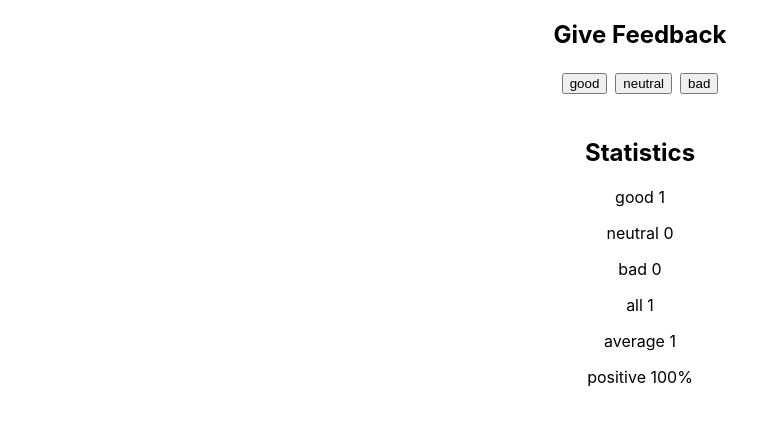
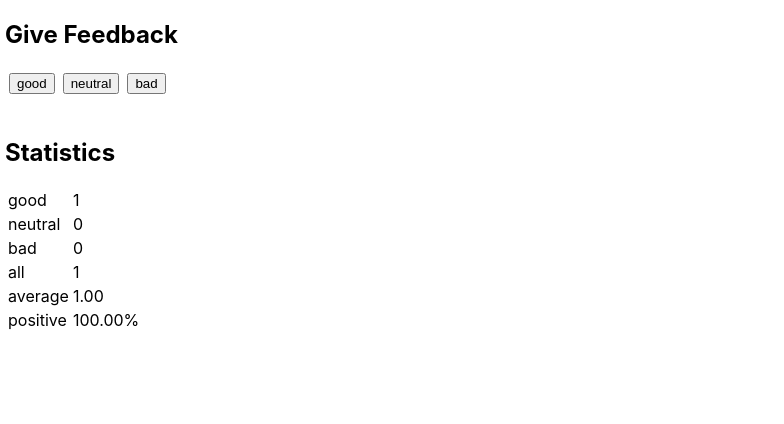
Before and after one commit to kcselm/fullstack_javascript, a React (Create React App) app in the folder week1/unicafe/: page / in a window 1280 px wide. Both pictures are taken after a click on the button "good". Shown: the top 424 px of the page, without its empty margins (0-784 px from the left). Built offline with nearby package versions, Linux system fonts and the light colour scheme.

Commit message:
step 6, display statistics as table

```diff
--- a/week1/unicafe/src/App.css
+++ b/week1/unicafe/src/App.css
@@ -1,32 +1,8 @@
 .App {
-  text-align: center;
+  /* text-align: center; */
+  margin: 5px;
 }
 
-.App-logo {
-  height: 40vmin;
-  pointer-events: none;
-}
-
-@media (prefers-reduced-motion: no-preference) {
-  .App-logo {
-    animation: App-logo-spin infinite 20s linear;
-  }
-}
-
-.App-header {
-  background-color: #282c34;
-  min-height: 100vh;
-  display: flex;
-  flex-direction: column;
-  align-items: center;
-  justify-content: center;
-  font-size: calc(10px + 2vmin);
-  color: white;
-}
-
-.App-link {
-  color: #61dafb;
-}
 
 .buttonRow {
   display: inline-block;
@@ -35,12 +11,3 @@
 button {
   margin: 4px;
 }
-
-@keyframes App-logo-spin {
-  from {
-    transform: rotate(0deg);
-  }
-  to {
-    transform: rotate(360deg);
-  }
-}
--- a/week1/unicafe/src/App.js
+++ b/week1/unicafe/src/App.js
@@ -25,10 +25,10 @@ function App() {
 
   let allClicks = good + neutral + bad
 
-  let average = (good - bad) / allClicks
+  let average = ((good - bad) / allClicks).toFixed(2)
   if (isNaN(average)) {average = 0}
 
-  let positive = (good / allClicks) * 100
+  let positive = ((good / allClicks) * 100).toFixed(2)
   if (isNaN(positive)) {positive = 0}
 
   return (
--- a/week1/unicafe/src/components/Statistic.js
+++ b/week1/unicafe/src/components/Statistic.js
@@ -3,7 +3,8 @@ import React from 'react'
 export const Statistic = (props) => {
   return (
     <>
-      <p>{props.text} {props.value}{props.endSymbol}</p>
+      <td>{props.text}</td>
+      <td>{props.value}{props.endSymbol}</td>
     </>
   )
 }
--- a/week1/unicafe/src/components/Statistics.js
+++ b/week1/unicafe/src/components/Statistics.js
@@ -9,12 +9,16 @@ export const Statistics = (props) => {
   return (
     <>
       <h2>Statistics</h2>
-      <Statistic text="good" value={props.good}/>
-      <Statistic text="neutral" value={props.neutral}/>
-      <Statistic text="bad" value={props.bad}/>
-      <Statistic text="all" value={props.allClicks}/>
-      <Statistic text="average" value={props.average}/>
-      <Statistic text="positive" value={props.positive} endSymbol="%"/>
+      <table>
+        <tbody>
+          <tr><Statistic text="good" value={props.good}/></tr>
+          <tr><Statistic text="neutral" value={props.neutral}/></tr>
+          <tr><Statistic text="bad" value={props.bad}/></tr>
+          <tr><Statistic text="all" value={props.allClicks}/></tr>
+          <tr><Statistic text="average" value={props.average}/></tr>
+          <tr><Statistic text="positive" value={props.positive} endSymbol="%"/></tr>
+        </tbody>
+      </table>
     </>
   )
 }
```
